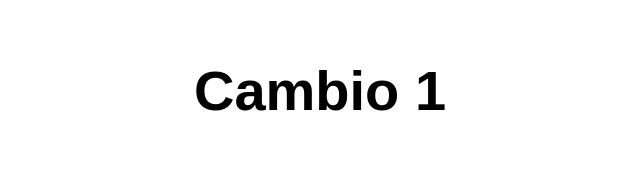
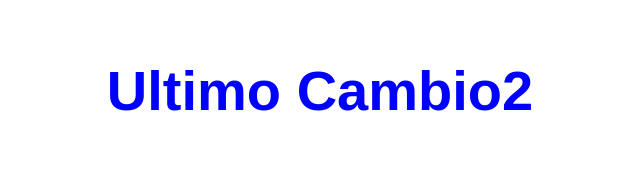
Before and after one commit to MonsalveCardenas/Despliegye_1, a website: page src/index.html in a window 1280 px wide. Shown: the whole page, without its empty margins (320-960 px from the left). Drawn offline with Linux system fonts and the light colour scheme.

Commit message:
UltimoCambio

```diff
--- a/src/index.html
+++ b/src/index.html
@@ -10,7 +10,7 @@
 
 <body>
   <main>
-    <h1>Cambio 1</h1>
+    <h1 style="color: blue;">Ultimo Cambio2</h1>
   </main>
 </body>
 
```
